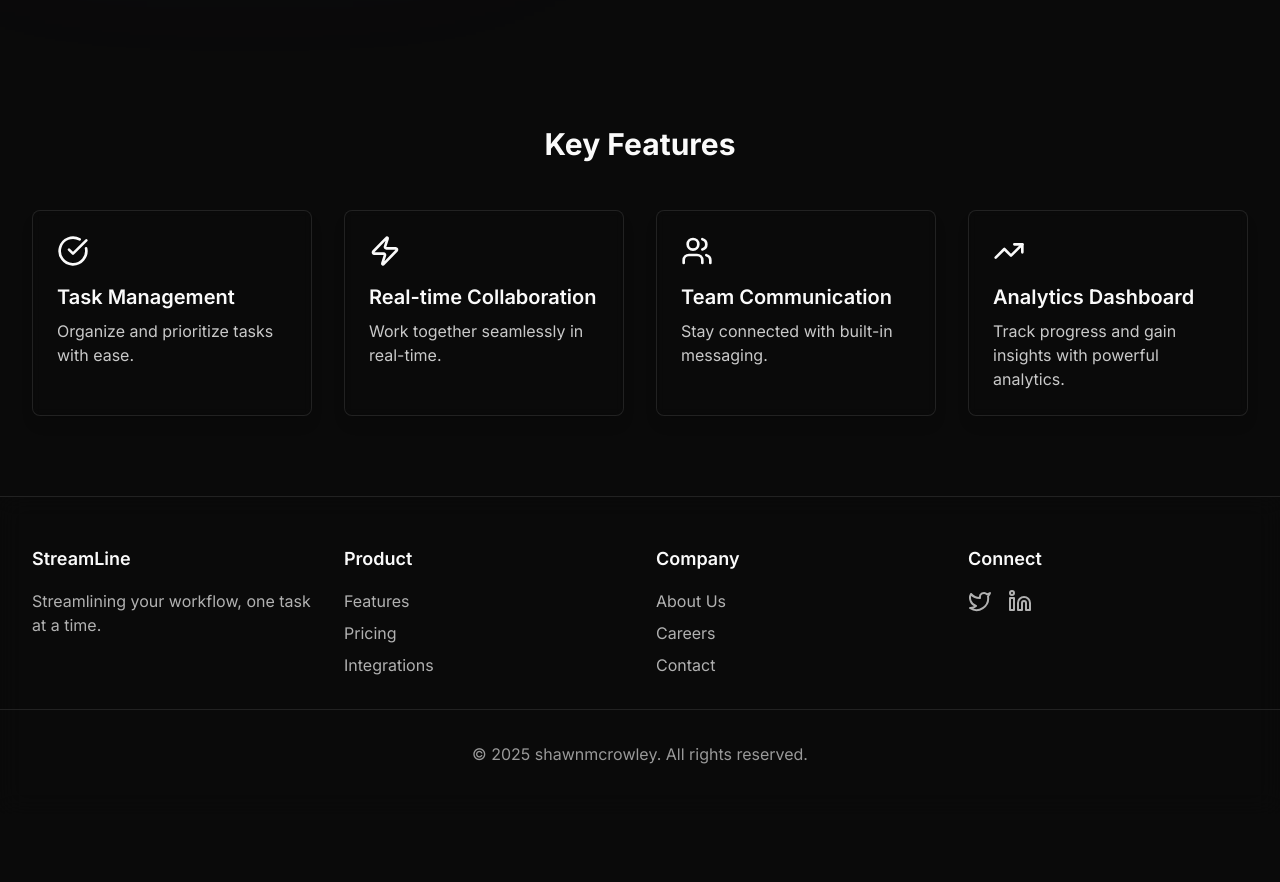
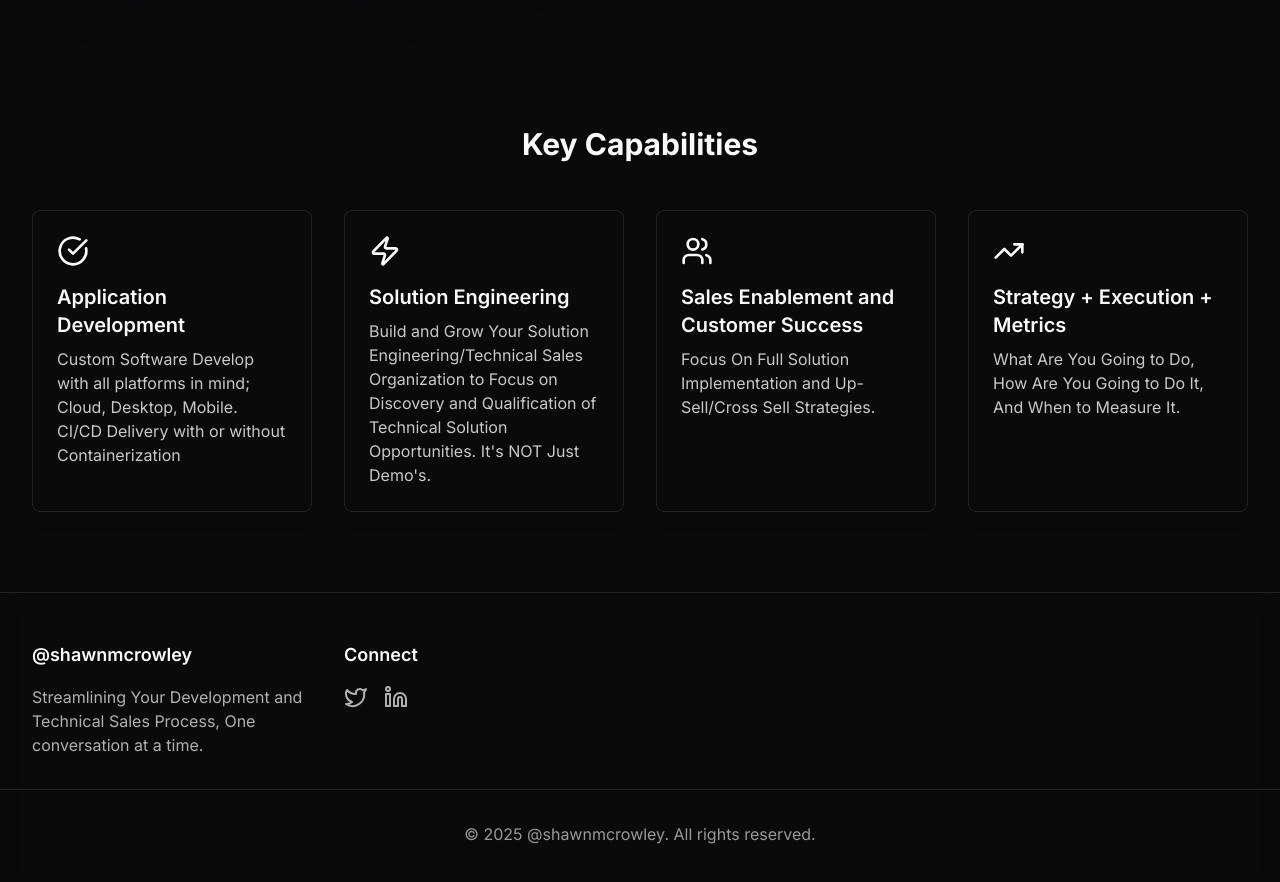
Before and after one commit to shawnmcrowley/shawnmcrowley.github.io, a Next.js app: page / in a window 1280 px wide. Shown: the part 940-1822 px from the top of the page. Before the commit the page ends 1754 px from the top, so only its background shows below. Built offline with nearby package versions, Linux system fonts and the light colour scheme.

Commit message:
Updated Landing Page

```diff
--- a/app/components/features.js
+++ b/app/components/features.js
@@ -3,23 +3,23 @@ import { CheckCircle, Zap, Users, TrendingUp } from "lucide-react"
 const features = [
   {
     icon: <CheckCircle className="h-8 w-8 text-primary" />,
-    title: "Task Management",
-    description: "Organize and prioritize tasks with ease.",
+    title: "Application Development",
+    description: "Custom Software Develop with all platforms in mind; Cloud, Desktop, Mobile. CI/CD Delivery with or without Containerization",
   },
   {
     icon: <Zap className="h-8 w-8 text-primary" />,
-    title: "Real-time Collaboration",
-    description: "Work together seamlessly in real-time.",
+    title: "Solution Engineering",
+    description: "Build and Grow Your Solution Engineering/Technical Sales Organization to Focus on Discovery and Qualification of Technical Solution Opportunities.  It's NOT Just Demo's.",
   },
   {
     icon: <Users className="h-8 w-8 text-primary" />,
-    title: "Team Communication",
-    description: "Stay connected with built-in messaging.",
+    title: "Sales Enablement and Customer Success",
+    description: "Focus On Full Solution Implementation and Up-Sell/Cross Sell Strategies.",
   },
   {
     icon: <TrendingUp className="h-8 w-8 text-primary" />,
-    title: "Analytics Dashboard",
-    description: "Track progress and gain insights with powerful analytics.",
+    title: "Strategy + Execution + Metrics",
+    description: "What Are You Going to Do, How Are You Going to Do It, And When to Measure It.",
   },
 ]
 
@@ -27,7 +27,7 @@ export default function Features() {
   return (
     <section id="features" className="py-20">
       <div className="container mx-auto">
-        <h2 className="text-3xl font-bold text-center mb-12">Key Features</h2>
+        <h2 className="text-3xl font-bold text-center mb-12">Key Capabilities</h2>
         <div className="grid grid-cols-1 md:grid-cols-2 lg:grid-cols-4 gap-8">
           {features.map((feature, index) => (
             <div
--- a/app/components/footer.js
+++ b/app/components/footer.js
@@ -1,53 +1,13 @@
 import Link from "next/link"
-import { Facebook, Twitter, Instagram, Linkedin } from "lucide-react"
+import { Twitter, Linkedin } from "lucide-react"
 
 export default function Footer() {
   return (
     <footer className="backdrop-blur-md bg-background/80 border-t border-white/10 py-12">
       <div className="container mx-auto grid grid-cols-1 md:grid-cols-4 gap-8">
         <div>
-          <h3 className="text-lg font-semibold mb-4">StreamLine</h3>
-          <p className="text-foreground/70">Streamlining your workflow, one task at a time.</p>
-        </div>
-        <div>
-          <h4 className="text-lg font-semibold mb-4">Product</h4>
-          <ul className="space-y-2">
-            <li>
-              <Link href="#features" className="text-foreground/70 hover:text-foreground transition-colors">
-                Features
-              </Link>
-            </li>
-            <li>
-              <Link href="#pricing" className="text-foreground/70 hover:text-foreground transition-colors">
-                Pricing
-              </Link>
-            </li>
-            <li>
-              <Link href="#" className="text-foreground/70 hover:text-foreground transition-colors">
-                Integrations
-              </Link>
-            </li>
-          </ul>
-        </div>
-        <div>
-          <h4 className="text-lg font-semibold mb-4">Company</h4>
-          <ul className="space-y-2">
-            <li>
-              <Link href="#" className="text-foreground/70 hover:text-foreground transition-colors">
-                About Us
-              </Link>
-            </li>
-            <li>
-              <Link href="#" className="text-foreground/70 hover:text-foreground transition-colors">
-                Careers
-              </Link>
-            </li>
-            <li>
-              <Link href="mailto:scrowley@buffalo.edu" className="text-foreground/70 hover:text-foreground transition-colors">
-                Contact
-              </Link>
-            </li>
-          </ul>
+          <h3 className="text-lg font-semibold mb-4">@shawnmcrowley</h3>
+          <p className="text-foreground/70">Streamlining Your Development and Technical Sales Process, One conversation at a time.</p>
         </div>
         <div>
           <h4 className="text-lg font-semibold mb-4">Connect</h4>
@@ -62,7 +22,7 @@ export default function Footer() {
         </div>
       </div>
       <div className="container mx-auto mt-8 pt-8 border-t border-white/10 text-center text-foreground/60">
-        <p>&copy; 2025 shawnmcrowley. All rights reserved.</p>
+        <p>&copy; 2025 @shawnmcrowley. All rights reserved.</p>
       </div>
     </footer>
   )
--- a/app/components/header.js
+++ /dev/null
@@ -1,26 +0,0 @@
-import Link from "next/link"
-import { Button } from "@/app/components/ui/button"
-
-export default function Header() {
-  return (
-    <header className="py-4 px-6 bg-white shadow-sm">
-      <div className="container mx-auto flex justify-between items-center">
-        <Link href="/" className="text-2xl font-bold text-primary">
-          StreamLine
-        </Link>
-        <nav className="hidden md:flex space-x-6">
-          <Link href="#features" className="text-gray-600 hover:text-primary">
-            Features
-          </Link>
-          <Link href="#testimonials" className="text-gray-600 hover:text-primary">
-            Testimonials
-          </Link>
-          <Link href="#pricing" className="text-gray-600 hover:text-primary">
-            Pricing
-          </Link>
-        </nav>
-        <Button>Project Source Code</Button>
-      </div>
-    </header>
-  )
-}
--- a/app/components/hero.js
+++ b/app/components/hero.js
@@ -13,7 +13,7 @@ export default function Hero() {
           All Open Source, Focused on Development, Experiments, AI, PWA, Containerization and LLM
         </p>
         <Button className="relative group px-8 py-6 text-lg bg-gradient-to-r from-primary to-accent hover:opacity-90">
-          <span className="relative z-10">Blogs and Articles</span>
+          <span className="relative z-10">Unconscious Streaming</span>
           <div className="absolute inset-0 bg-white/20 blur-lg group-hover:blur-xl transition-all duration-300 opacity-0 group-hover:opacity-100" />
         </Button>
       </div>
--- a/app/components/navbar.js
+++ b/app/components/navbar.js
@@ -24,7 +24,7 @@ export default function Navbar() {
                 <Link href="https://github.com/shawnmcrowley/" className="text-sm text-gray-300 hover:text-white">
                   Projects
                 </Link>
-                <Link href="#" className="text-sm text-gray-300 hover:text-white">
+                <Link href="https://www.linkedin.com/in/shawnmcrowley" className="text-sm text-gray-300 hover:text-white">
                   Bio
                 </Link>
               </div>
```
Also changed, not shown: 1 other file (tests, documents, lock files or other folders).
